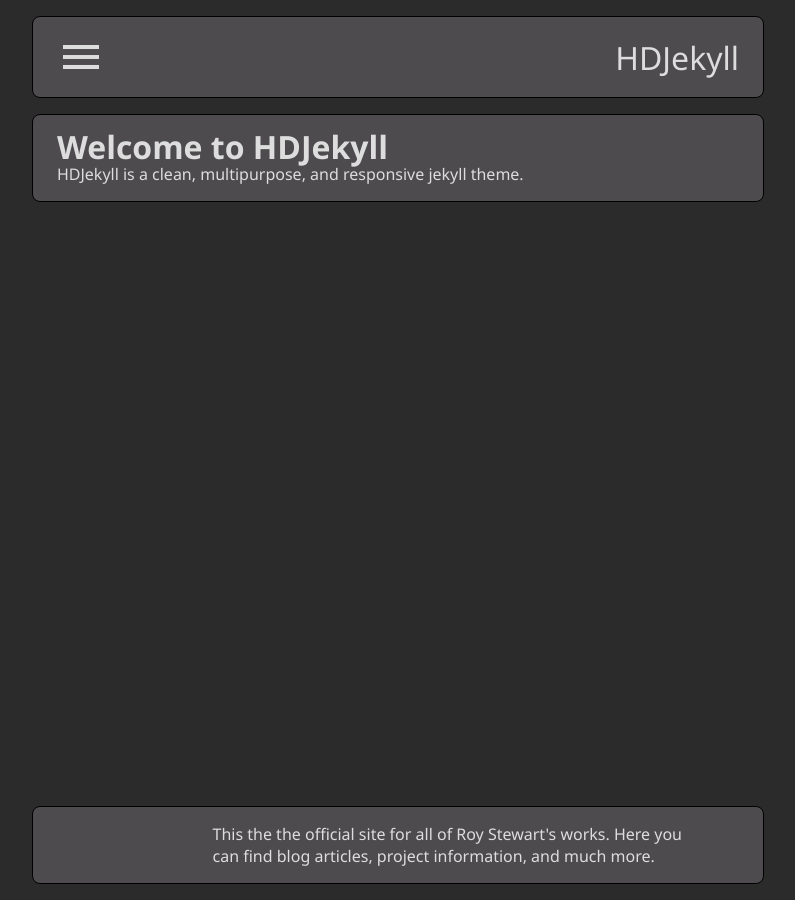
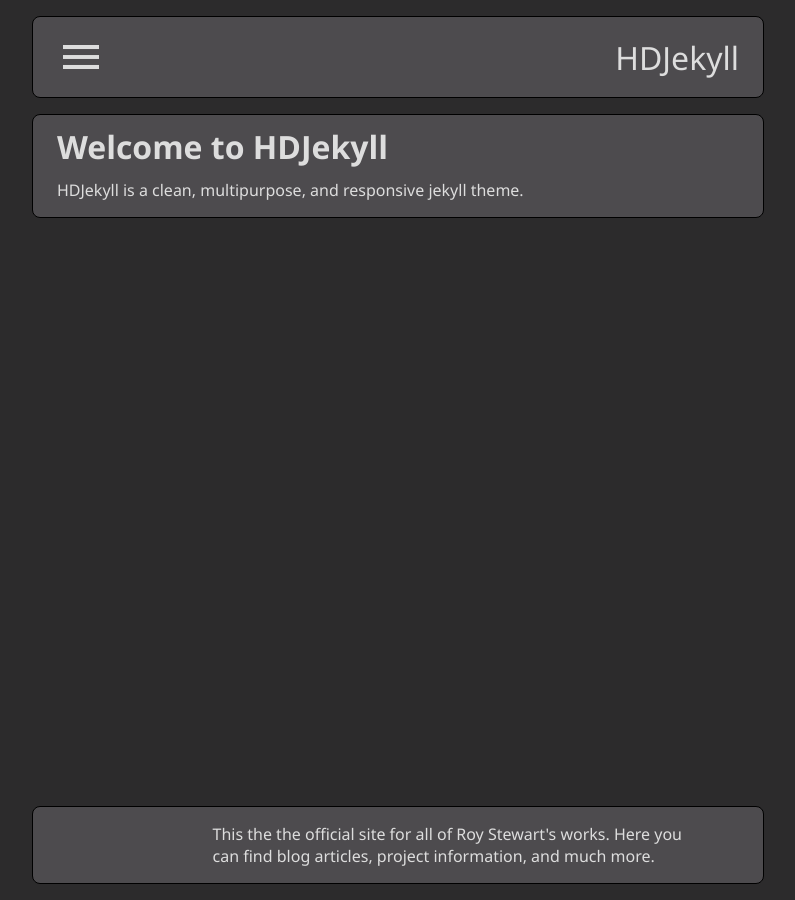
Before and after one commit to hd-genius/HDJekyll, a Jekyll site: the page built from index.html, in a window 1280 px wide. Shown: the whole page, without its empty margins (242-1037 px from the left). Built offline with Jekyll 4.4.1, drawn with Linux system fonts in a browser that asks for light colours; the list of posts is cut into pages by our own code.

Commit message:
Added missing paragraph tags to the example homepage

```diff
--- a/index.html
+++ b/index.html
@@ -2,4 +2,4 @@
 layout: flat_page
 ---
 <h1>Welcome to HDJekyll</h1>
-HDJekyll is a clean, multipurpose, and responsive jekyll theme.
+<p>HDJekyll is a clean, multipurpose, and responsive jekyll theme.</p>
```
